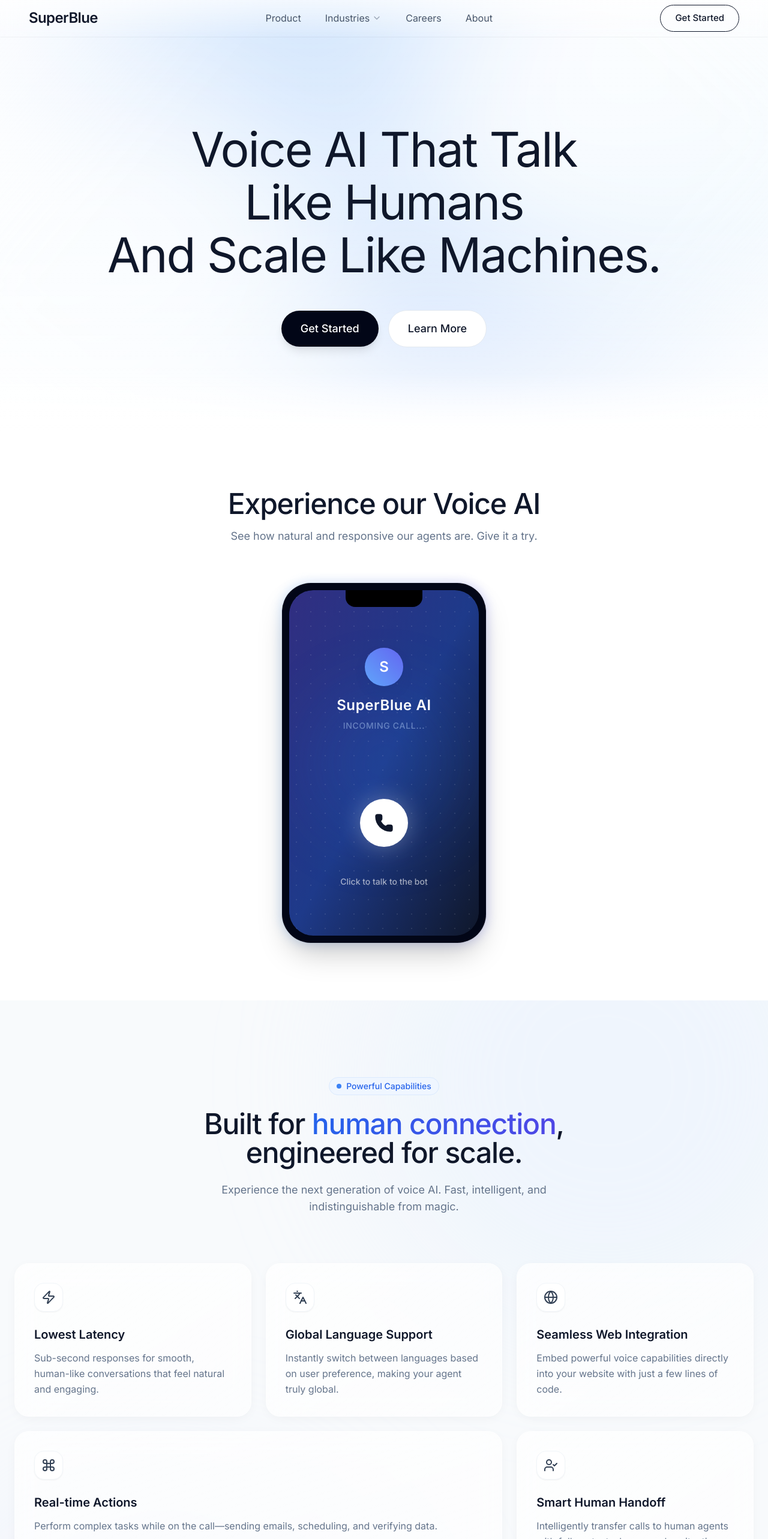
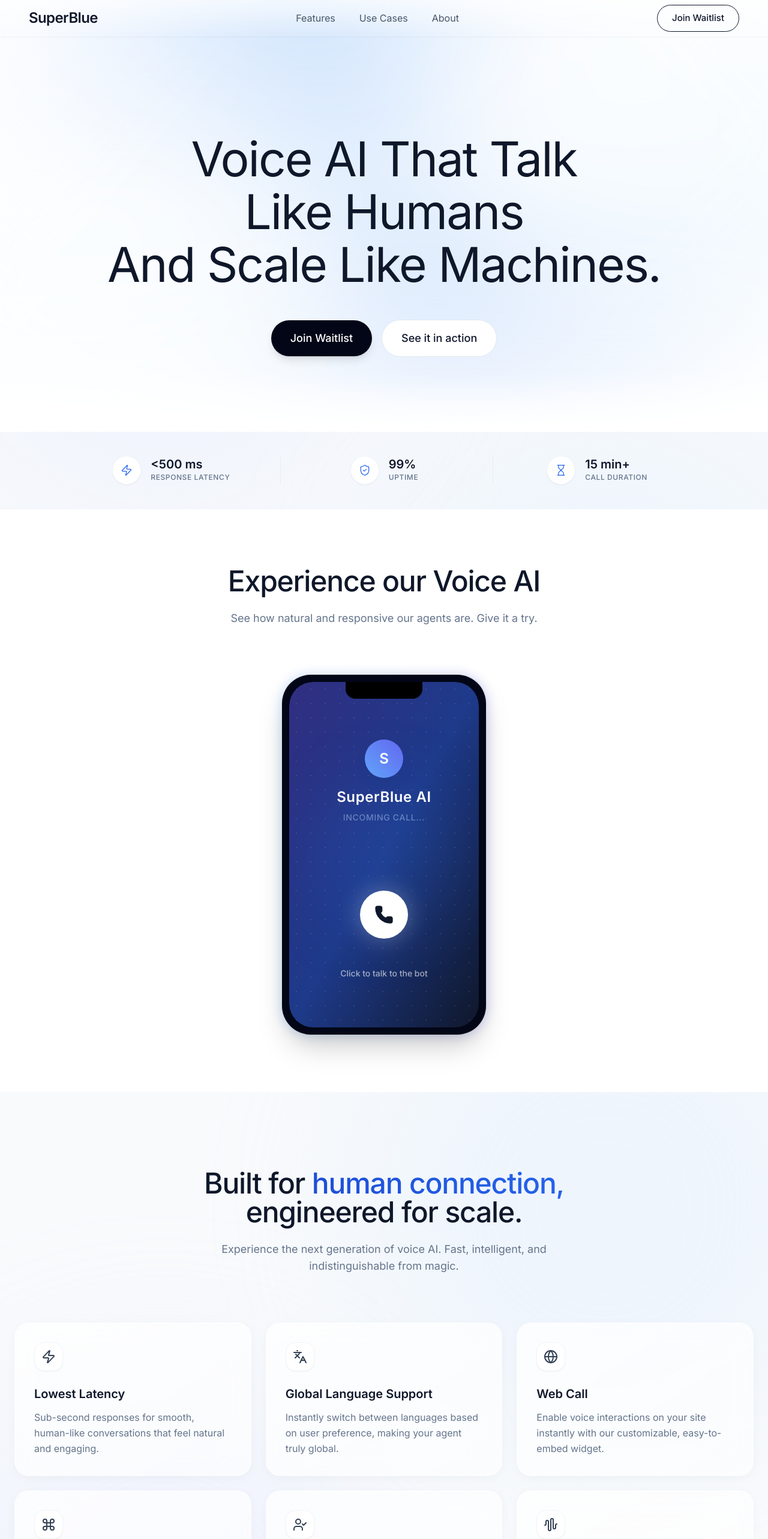
Before and after one commit to naveenvasou/superblue-landing-page, a React (Vite) app: page / in a window 1280 px wide. Shown: the top 2566 px of the page at 60% size. Built offline with nearby package versions, Linux system fonts and the light colour scheme.

Commit message:
finetuned

```diff
--- a/App.tsx
+++ b/App.tsx
@@ -2,6 +2,7 @@
 import React from 'react';
 import Navbar from './components/Navbar';
 import Hero from './components/Hero';
+import StatsSection from './components/StatsSection';
 import ExperienceSection from './components/ExperienceSection';
 import FeaturesSection from './components/FeaturesSection';
 import UseCasesSectionV3 from './components/UseCasesSectionV3';
@@ -18,6 +19,7 @@ const App: React.FC = () => {
       <Navbar />
       <main className="relative z-10">
         <Hero />
+        <StatsSection />
         <ExperienceSection />
         <FeaturesSection />
         <UseCasesSectionV3 />
--- a/components/CTASection.tsx
+++ b/components/CTASection.tsx
@@ -6,8 +6,8 @@ const CTASection: React.FC = () => {
     <section className="relative w-full py-32 md:py-48 bg-gradient-to-b from-white via-blue-50/30 to-indigo-100/40 overflow-hidden flex flex-col items-center justify-center">
 
       {/* Content Container */}
-      <div className="relative z-20 max-w-4xl mx-auto px-6 text-center">
-        <h2 className="text-4xl md:text-5xl lg:text-6xl font-serif text-slate-900 mb-10 leading-[1.2] tracking-tight">
+      <div className="relative z-20 max-w-3xl mx-auto px-6 text-center">
+        <h2 className="text-3xl md:text-5xl font-medium text-slate-900 mb-6 tracking-tight">
           Transform your customer interactions <br className="hidden md:block" />
           with SuperBlue AI agents
         </h2>
--- a/components/ExperienceSection.tsx
+++ b/components/ExperienceSection.tsx
@@ -290,12 +290,12 @@ const ExperienceSection: React.FC = () => {
   };
 
   return (
-    <section className="w-full py-24 bg-white relative overflow-hidden">
+    <section id="experience" className="w-full py-16 md:py-24 bg-white relative overflow-hidden">
       <div className="max-w-7xl mx-auto px-6 flex flex-col items-center">
 
         {/* Section Header */}
-        <div className="text-center mb-16">
-          <h2 className="text-3xl md:text-5xl font-medium text-slate-900 tracking-tight mb-4">
+        <div className="text-center max-w-3xl mx-auto mb-20">
+          <h2 className="text-3xl md:text-5xl font-medium text-slate-900 tracking-tight mb-6">
             Experience our Voice AI
           </h2>
           <p className="text-slate-500 text-lg max-w-2xl mx-auto">
--- a/components/FeaturesSection.tsx
+++ b/components/FeaturesSection.tsx
@@ -7,43 +7,37 @@ const features = [
     title: 'Lowest Latency',
     description: 'Sub-second responses for smooth, human-like conversations that feel natural and engaging.',
     icon: Zap,
-    colSpan: 'md:col-span-1 lg:col-span-1',
   },
   {
     title: 'Global Language Support',
     description: 'Instantly switch between languages based on user preference, making your agent truly global.',
     icon: Languages,
-    colSpan: 'md:col-span-1 lg:col-span-1',
   },
   {
-    title: 'Seamless Web Integration',
-    description: 'Embed powerful voice capabilities directly into your website with just a few lines of code.',
+    title: 'Web Call',
+    description: 'Enable voice interactions on your site instantly with our customizable, easy-to-embed widget.',
     icon: Globe,
-    colSpan: 'md:col-span-2 lg:col-span-1',
   },
   {
     title: 'Real-time Actions',
     description: 'Perform complex tasks while on the call—sending emails, scheduling, and verifying data.',
     icon: Command,
-    colSpan: 'md:col-span-2 lg:col-span-2',
   },
   {
     title: 'Smart Human Handoff',
     description: 'Intelligently transfer calls to human agents with full context when complex situations arise.',
     icon: UserCheck,
-    colSpan: 'md:col-span-2 lg:col-span-1',
   },
   {
     title: 'Natural Interruption Handling',
     description: 'Our agents handle interruptions gracefully, stopping and listening just like a real person would.',
     icon: AudioWaveform,
-    colSpan: 'md:col-span-2 lg:col-span-3',
   },
 ];
 
 const FeaturesSection: React.FC = () => {
   return (
-    <section className="py-32 bg-slate-50 relative overflow-hidden">
+    <section id="features" className="py-32 bg-slate-50 relative overflow-hidden">
       {/* Subtle Background Gradients */}
       <div className="absolute top-0 left-0 w-full h-full overflow-hidden pointer-events-none">
         <div className="absolute top-[-20%] right-[-10%] w-[800px] h-[800px] bg-blue-100/30 rounded-full blur-[120px]" />
@@ -53,15 +47,8 @@ const FeaturesSection: React.FC = () => {
       <div className="max-w-7xl mx-auto px-6 relative z-10">
         {/* Section Header */}
         <div className="max-w-3xl mx-auto text-center mb-20">
-          <div className="inline-flex items-center gap-2 px-3 py-1 rounded-full bg-blue-50 border border-blue-100 text-blue-600 text-sm font-medium mb-6">
-            <span className="relative flex h-2 w-2">
-              <span className="animate-ping absolute inline-flex h-full w-full rounded-full bg-blue-400 opacity-75"></span>
-              <span className="relative inline-flex rounded-full h-2 w-2 bg-blue-500"></span>
-            </span>
-            Powerful Capabilities
-          </div>
-          <h2 className="text-4xl md:text-5xl font-medium text-slate-900 tracking-tight mb-6 leading-tight">
-            Built for <span className="text-transparent bg-clip-text bg-gradient-to-r from-blue-600 to-indigo-600">human connection</span>,<br />
+          <h2 className="text-3xl md:text-5xl font-medium text-slate-900 tracking-tight mb-6">
+            Built for <span className="text-transparent bg-clip-text bg-gradient-to-r from-blue-700 to-blue-600">human connection,</span><br />
             engineered for scale.
           </h2>
           <p className="text-lg text-slate-500 max-w-2xl mx-auto">
@@ -74,7 +61,7 @@ const FeaturesSection: React.FC = () => {
           {features.map((feature, index) => (
             <div
               key={index}
-              className={`group relative bg-white/60 backdrop-blur-xl rounded-3xl p-8 border border-white/50 shadow-[0_4px_20px_-4px_rgba(0,0,0,0.05)] hover:shadow-[0_8px_30px_-4px_rgba(0,0,0,0.1)] hover:-translate-y-1 transition-all duration-300 ${feature.colSpan}`}
+              className={`group relative bg-white/60 backdrop-blur-xl rounded-3xl p-8 border border-white/50 shadow-[0_4px_20px_-4px_rgba(0,0,0,0.05)] hover:shadow-[0_8px_30px_-4px_rgba(0,0,0,0.1)] hover:-translate-y-1 transition-all duration-300`}
             >
               <div className="absolute inset-0 bg-gradient-to-br from-white/40 to-white/0 rounded-3xl pointer-events-none" />
 
--- a/components/Hero.tsx
+++ b/components/Hero.tsx
@@ -1,9 +1,9 @@
 import React from 'react';
-import SoundWave from './SoundWave';
+
 
 const Hero: React.FC = () => {
   return (
-    <section className="relative w-full pt-32 pb-20 md:pt-48 md:pb-32 overflow-hidden flex flex-col items-center justify-center min-h-[90vh] bg-white">
+    <section className="relative w-full pt-24 pb-8 md:pt-48 md:pb-24 overflow-hidden flex flex-col items-center justify-center min-h-[75vh] md:min-h-[90vh] bg-white">
 
       {/*
         Aesthetic Gradient Background
@@ -13,7 +13,7 @@ const Hero: React.FC = () => {
       <div className="absolute inset-0 flex items-center justify-center overflow-hidden pointer-events-none">
         {/* The Rotating Aura */}
         <div
-          className="w-[150vw] h-[150vw] md:w-[120vw] md:h-[120vw] opacity-40 blur-[100px] md:blur-[120px] animate-spin-slow"
+          className="w-[150vw] h-[150vw] md:w-[120vw] md:h-[120vw] opacity-70 md:opacity-40 blur-[60px] md:blur-[120px] animate-spin-slow"
           style={{
             background: `conic-gradient(
               from 0deg at 50% 50%,
@@ -29,13 +29,13 @@ const Hero: React.FC = () => {
         />
 
         {/* Central White Glow to improve text readability and softness */}
-        <div className="absolute inset-0 bg-gradient-to-b from-white/20 via-transparent to-white/90"></div>
+        <div className="absolute inset-0 bg-gradient-to-b from-white/20 via-transparent to-white/60 md:to-white/90"></div>
       </div>
 
       <div className="max-w-6xl mx-auto px-8 text-center relative z-10">
 
         {/* Main Heading matching the 'Wonderful' layout */}
-        <h1 className="text-[2rem] md:text-[4rem] lg:text-[5rem] font-normal tracking-tight text-slate-900 leading-[1.1] mb-12">
+        <h1 className="text-[3rem] md:text-[4rem] lg:text-[5rem] font-normal tracking-tight text-slate-900 leading-[1.1] mb-12">
           Voice AI That Talk Like Humans  <br />
           And Scale Like Machines.
         </h1>
@@ -45,12 +45,12 @@ const Hero: React.FC = () => {
         {/* Buttons */}
         <div className="flex items-center justify-center gap-4">
           <button className="px-8 py-4 bg-slate-950 text-white rounded-full text-lg font-medium hover:bg-slate-800 transition-all duration-300 shadow-lg hover:shadow-xl hover:-translate-y-0.5">
-            Get Started
+            Join Waitlist
           </button>
 
-          <button className="px-8 py-4 bg-white text-slate-900 border border-slate-200 rounded-full text-lg font-medium hover:bg-slate-50 hover:border-slate-300 transition-all duration-300">
-            Learn More
-          </button>
+          <a href="#experience" className="px-8 py-4 bg-white text-slate-900 border border-slate-200 rounded-full text-lg font-medium hover:bg-slate-50 hover:border-slate-300 transition-all duration-300">
+            See it in action
+          </a>
         </div>
       </div>
 
--- a/components/Navbar.tsx
+++ b/components/Navbar.tsx
@@ -27,19 +27,15 @@ const Navbar: React.FC = () => {
 
         {/* Desktop Links - Centered */}
         <div className="hidden md:flex items-center space-x-10 text-[16px] text-slate-600 font-normal">
-          <a href="#" className="hover:text-slate-900 transition-colors">Product</a>
-          <div className="group relative cursor-pointer flex items-center gap-1 hover:text-slate-900 transition-colors">
-            <span>Industries</span>
-            <ChevronDown className="w-4 h-4 opacity-50" />
-          </div>
-          <a href="#" className="hover:text-slate-900 transition-colors">Careers</a>
+          <a href="#features" className="hover:text-slate-900 transition-colors">Features</a>
+          <a href="#use-cases" className="hover:text-slate-900 transition-colors">Use Cases</a>
           <a href="#" className="hover:text-slate-900 transition-colors">About</a>
         </div>
 
         {/* CTA Button */}
         <div className="hidden md:block">
           <button className="px-6 py-2.5 rounded-full border border-slate-900 text-slate-900 text-[15px] font-medium hover:border-slate-900 transition-colors duration-300">
-            Get Started
+            Join Waitlist
           </button>
         </div>
 
@@ -54,8 +50,8 @@ const Navbar: React.FC = () => {
       {/* Mobile Menu */}
       {mobileMenuOpen && (
         <div className="absolute top-full left-0 right-0 bg-white/90 backdrop-blur-lg border-b border-slate-200/60 p-6 md:hidden flex flex-col space-y-4 shadow-lg h-screen">
-          <a href="#" className="text-xl font-medium text-slate-800">Product</a>
-          <a href="#" className="text-xl font-medium text-slate-800">Industries</a>
+          <a href="#features" className="text-xl font-medium text-slate-800">Features</a>
+          <a href="#use-cases" className="text-xl font-medium text-slate-800">Use Cases</a>
           <a href="#" className="text-xl font-medium text-slate-800">Careers</a>
           <a href="#" className="text-xl font-medium text-slate-800">About</a>
           <div className="pt-4">
--- a/components/ScaleSection.tsx
+++ b/components/ScaleSection.tsx
@@ -43,9 +43,9 @@ const ScaleSection: React.FC = () => {
       <div className="max-w-7xl mx-auto px-6 relative z-10">
 
         {/* Header */}
-        <div className="text-center mb-20">
+        <div className="text-center max-w-3xl mx-auto mb-20">
           <h2 className="text-3xl md:text-5xl font-medium tracking-tight mb-6">
-            Built for <span className="text-transparent bg-clip-text bg-gradient-to-r from-blue-400 to-indigo-400">Real-World Scale</span>
+            Built for <span className="text-transparent bg-clip-text bg-gradient-to-r from-blue-500 to-blue-600">Real-World Scale</span>
           </h2>
           <p className="text-slate-400 text-lg max-w-2xl mx-auto">
             Our infrastructure handles peak traffic effortlessly, ensuring your voice agent is always available and always fast.
--- /dev/null
+++ b/components/StatsSection.tsx
@@ -0,0 +1,54 @@
+import React from 'react';
+import { Zap, ShieldCheck, Hourglass } from 'lucide-react';
+
+const stats = [
+    {
+        value: '<500 ms',
+        label: 'Response Latency',
+        icon: Zap,
+    },
+    {
+        value: '99%',
+        label: 'Uptime',
+        icon: ShieldCheck,
+    },
+    {
+        value: '15 min+',
+        label: 'Call Duration',
+        icon: Hourglass,
+    },
+];
+
+const StatsSection: React.FC = () => {
+    return (
+        <section className="w-full py-10 bg-slate-50 border-b border-slate-100 relative overflow-hidden">
+            {/* Subtle Background Gradients */}
+            <div className="absolute top-0 left-0 w-full h-full overflow-hidden pointer-events-none">
+                <div className="absolute top-[-20%] right-[-10%] w-[800px] h-[800px] bg-blue-100/30 rounded-full blur-[120px]" />
+                <div className="absolute bottom-[-20%] left-[-10%] w-[800px] h-[800px] bg-indigo-100/30 rounded-full blur-[120px]" />
+            </div>
+
+            <div className="max-w-6xl mx-auto px-6 md:px-12 relative z-10">
+                <div className="grid grid-cols-1 md:grid-cols-3 gap-2 divide-y md:divide-y-0 md:divide-x divide-slate-200/60">
+                    {stats.map((stat, index) => (
+                        <div key={index} className="flex items-center justify-center gap-4 py-4 md:py-0">
+                            <div className="w-12 h-12 rounded-full bg-white border border-slate-100 shadow-sm flex items-center justify-center flex-shrink-0 text-blue-600">
+                                <stat.icon size={20} strokeWidth={1.5} />
+                            </div>
+                            <div className="flex flex-col">
+                                <span className="text-xl font-semibold text-slate-900 leading-none mb-1">
+                                    {stat.value}
+                                </span>
+                                <span className="text-xs font-medium text-slate-500 uppercase tracking-wider">
+                                    {stat.label}
+                                </span>
+                            </div>
+                        </div>
+                    ))}
+                </div>
+            </div>
+        </section>
+    );
+};
+
+export default StatsSection;
--- a/components/UseCasesSection.tsx
+++ b/components/UseCasesSection.tsx
@@ -177,8 +177,8 @@ const UseCasesSection: React.FC = () => {
     <section className="py-16 md:py-24 bg-white relative">
       <div className="max-w-7xl mx-auto px-6 md:px-12">
 
-        <div className="text-center max-w-3xl mx-auto mb-12 md:mb-20">
-          <h2 className="text-3xl md:text-4xl lg:text-5xl font-medium text-slate-900 tracking-tight mb-4 md:mb-6">
+        <div className="text-center max-w-3xl mx-auto mb-20">
+          <h2 className="text-3xl md:text-5xl font-medium text-slate-900 tracking-tight mb-6">
             Voice AI for all workflows
           </h2>
           <p className="text-base md:text-lg text-slate-500">
--- a/components/UseCasesSectionV2.tsx
+++ b/components/UseCasesSectionV2.tsx
@@ -172,7 +172,7 @@ const UseCasesSectionV2: React.FC = () => {
                     {/* Left Column: Compact Grid List */}
                     <div className="flex-1 lg:max-w-[55%]">
                         <div className="mb-12">
-                            <h2 className="text-3xl md:text-4xl font-bold text-slate-900 mb-4">
+                            <h2 className="text-3xl md:text-5xl font-medium text-slate-900 mb-6 tracking-tight">
                                 Real-World Applications
                             </h2>
                             <p className="text-slate-500 text-lg">
@@ -186,8 +186,8 @@ const UseCasesSectionV2: React.FC = () => {
                                     key={item.id}
                                     onClick={() => setActiveId(item.id)}
                                     className={`cursor-pointer rounded-xl p-6 transition-all duration-200 border-2 text-left ${activeId === item.id
-                                            ? 'bg-blue-50/50 border-blue-500 shadow-sm'
-                                            : 'bg-white border-slate-100 hover:border-blue-200 hover:bg-slate-50'
+                                        ? 'bg-blue-50/50 border-blue-500 shadow-sm'
+                                        : 'bg-white border-slate-100 hover:border-blue-200 hover:bg-slate-50'
                                         }`}
                                 >
                                     <h3 className={`font-bold text-lg mb-2 ${activeId === item.id ? 'text-blue-700' : 'text-slate-900'
```
Also changed, not shown: components/Footer.tsx (+9 -9 lines), components/UseCasesSectionV3.tsx (+41 -8 lines).
